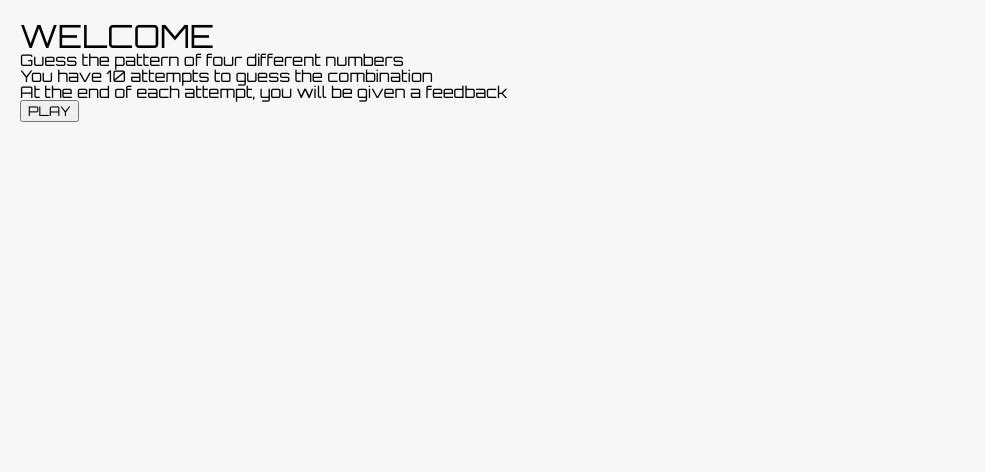
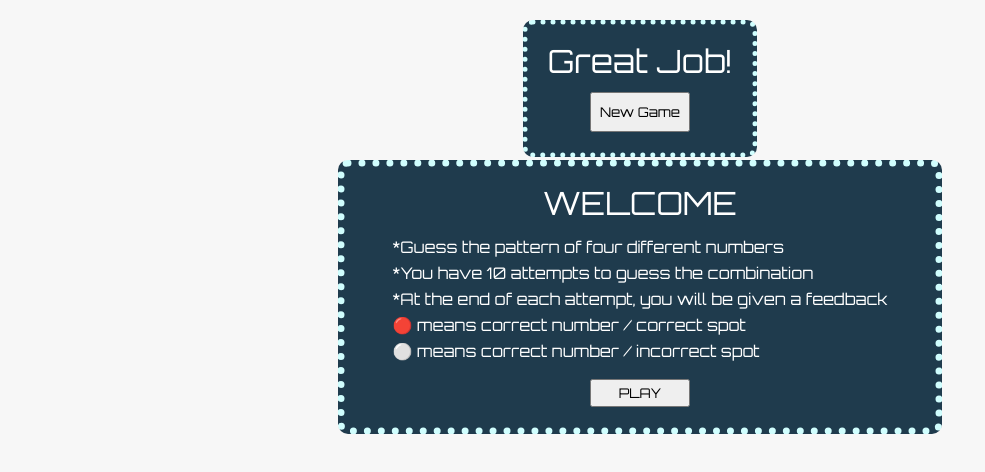
Before and after one commit to hansaem-kim/REACH_Mastermind, a website built with webpack: page index.html in a window 1280 px wide. Shown: the whole page, without its empty margins (0-985 px from the left). Built offline with Linux system fonts and the light colour scheme; no server answers.

Commit message:
Style Modal

```diff
--- a/index.html
+++ b/index.html
@@ -16,11 +16,13 @@
     <div id='welcome-modal'>
         <header>WELCOME</header>
         <div class='direction'>
-            <p>Guess the pattern of four different numbers</p>
-            <p>You have 10 attempts to guess the combination</p>
-            <p>At the end of each attempt, you will be given a feedback</p>
+            <p>*Guess the pattern of four different numbers</p>
+            <p>*You have 10 attempts to guess the combination</p>
+            <p>*At the end of each attempt, you will be given a feedback</p>
+            <p> 🔴 means correct number / correct spot </p>
+            <p> ⚪ means correct number / incorrect spot</p>
         </div>
-        <button id='start-btn'>PLAY</button>
+        <button class='start-btn'>PLAY</button>
     </div>
 
     <div id='win-modal' class='invisible-modal'>
--- a/src/index.js
+++ b/src/index.js
@@ -19,7 +19,7 @@ document.addEventListener("DOMContentLoaded", ()=>{
 
     game.generatePattern();
 
-    const startButton = document.querySelector("#start-btn");
+    const startButton = document.querySelector(".start-btn");
     const checkButton = document.querySelector(".check-btn");
 
     const redButton = document.querySelector(".red-peg");
--- a/src/index.scss
+++ b/src/index.scss
@@ -2,6 +2,8 @@ body {
     margin: 20px;
     background-color: #F7F7F7;
     font-family: 'Orbitron', sans-serif;
+    display: flex;
+    justify-content: center;
 }
 
 button {
@@ -16,8 +18,16 @@ button {
     cursor: pointer;
 }
 
+.new-game-btn {
+    width: 100px;
+    height: 40px;
+    cursor: pointer;
+}
+
 header {
+    color: white;
     font-size: 2rem;
+    margin-bottom: 15px;
 }
 
 .visible-modal {
@@ -197,3 +207,42 @@ header {
 .teal-cursor {
     background-color: teal;
 }
+
+#welcome-modal {
+    height: 220px;
+    width: 550px;
+    padding: 20px;
+    border-radius: 10px;
+    border: 7px dotted #D0FEFE;
+    background-color: #1F3B4D;
+    position: absolute;
+    top: 20%;
+    display: flex;
+    flex-direction: column;
+    align-items: center;
+
+    p {
+        color: white;
+        padding: 5px;
+    }
+
+    .start-btn {
+        height: 30px;
+        width: 100px;
+        margin-top: 15px;
+        cursor: pointer;
+    }
+}
+
+#win-modal {
+    position: absolute;
+    display: flex;
+    flex-direction: column;
+    align-items: center;
+    border: 1px solid black;
+    background-color: lightblue;
+    padding: 20px;
+    border-radius: 10px;
+    border: 5px dotted #D0FEFE;
+    background-color: #1F3B4D;
+}
--- a/src/scripts/modal.js
+++ b/src/scripts/modal.js
@@ -5,15 +5,13 @@ class Modal {
 
     closeModal(modal){
         const popup = document.querySelector(`#${modal}`);
-        popup.classList.add("invisible-modal");
-        popup.classList.remove("visible-modal");
+        popup.style.display = 'none'
 
     }
 
     openModal(modal){
         const popup = document.querySelector(`#${modal}`);
-        popup.classList.remove("invisible-modal");
-        popup.classList.add("visible-modal");
+        popup.style.display = 'flex'
 
     }
 
```
Also changed, not shown: dist/main.css, dist/main.js.
